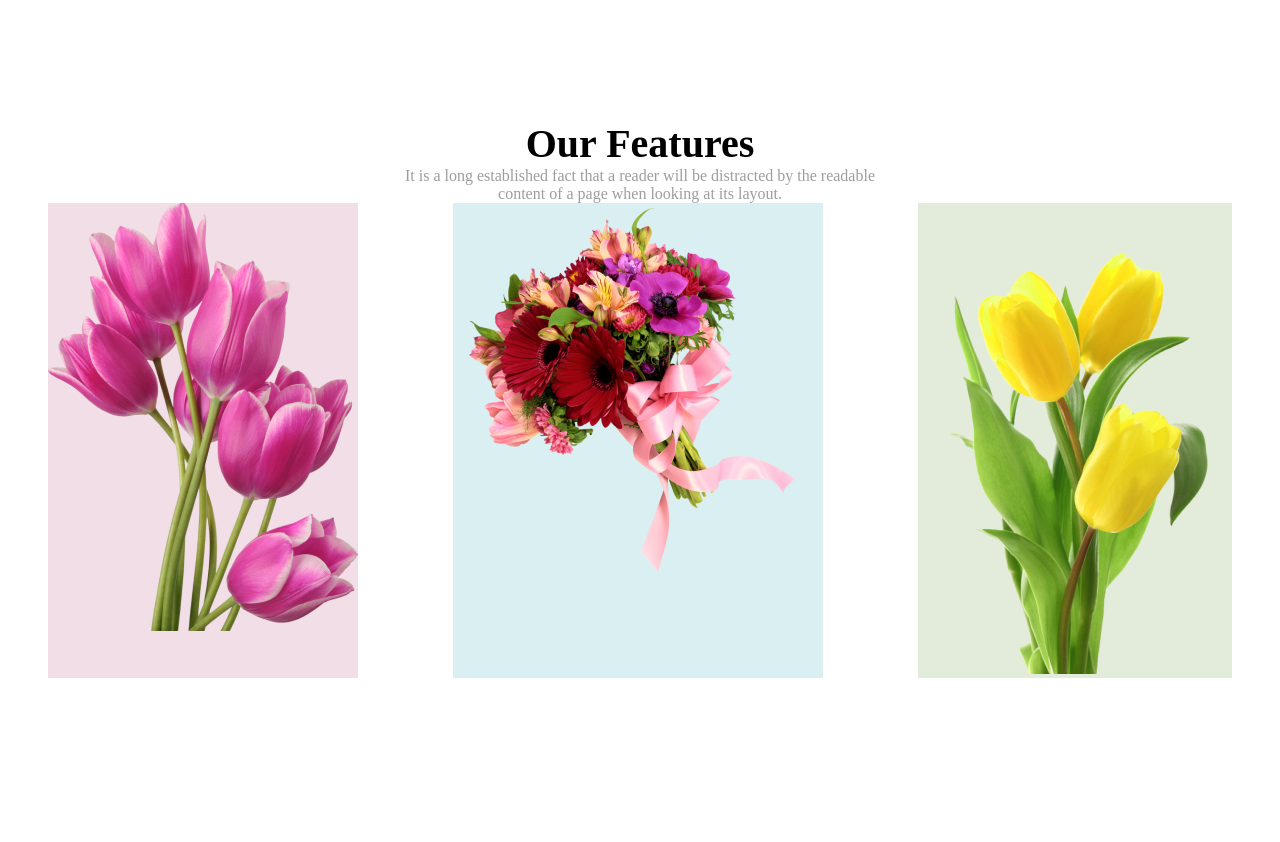
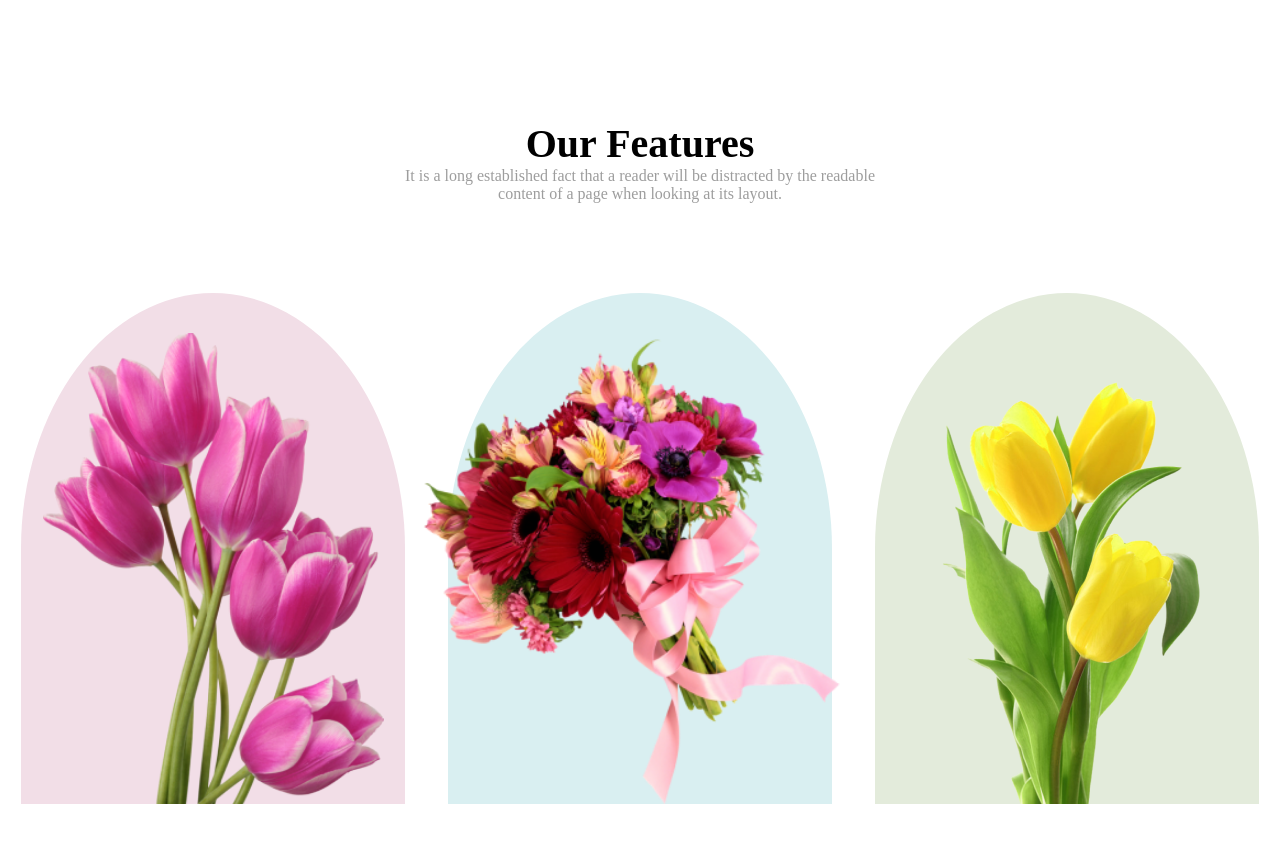
Before and after one commit to Developersobuj/assignment01_flower_store, a plain HTML site: page index.html in a window 1280 px wide. Shown: the part 820-1662 px from the top of the page. Before the commit the page ends 1570 px from the top, so only its background shows below. Drawn offline with Linux system fonts and the light colour scheme.

Commit message:
feature section done

```diff
--- a/css/style.css
+++ b/css/style.css
@@ -75,29 +75,47 @@ main {
     width: 40%;
     text-align: center;
     margin-top: 140px;
+    padding-bottom: 90px;
 }
 
 #feature-flower {
     display: flex;
     justify-content: space-around;
-    justify-content: center bottom;
+    /* justify-content: center center; */
+
 
 }
 
 .flower1 {
     background-color: #F2DEE7;
-
+    width: 30%;
+    display: flex;
+    justify-content: center;
+    padding-top: 40px;
+    border-radius: 50% 50% 0 0;
 
 }
 
 
 
+
+
 .flower2 {
     background-color: #D9EFF1;
-
+    width: 30%;
+    display: flex;
+    justify-content: center;
+    padding-top: 40px;
+    border-radius: 50% 50% 0 0;
+    /* margin-right: 20px; */
 }
 
 .flower3 {
     background-color: #E3EBDB;
-
+    width: 30%;
+    display: flex;
+    justify-content: center;
+    padding-top: 40px;
+    border-radius: 50% 50% 0 0;
+    /* margin-right: 20px; */
 }
```
Also changed, not shown: index.html (+2 -1 lines).
